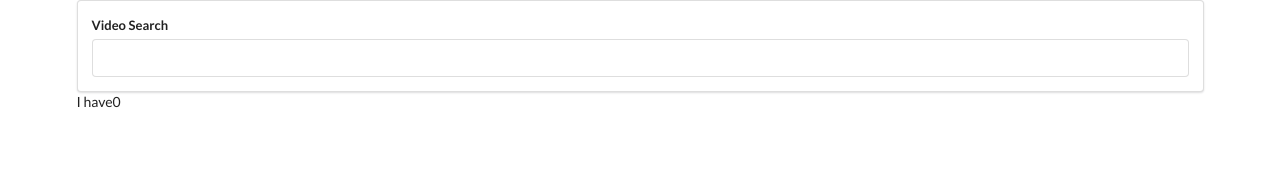
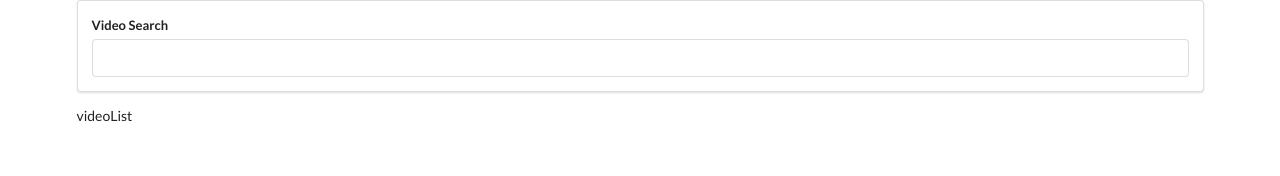
Before and after one commit to LeumasCode/video-hooks, a React (Create React App) app: page / in a window 1280 px wide. Shown: the top 176 px of the page. Built offline with nearby package versions, Linux system fonts and the light colour scheme.

Commit message:
passing state as props

```diff
--- a/src/components/App.js
+++ b/src/components/App.js
@@ -1,6 +1,7 @@
 import React, { Component } from "react";
 import SearchBar from "./SearchBar";
 import youtube from "../apis/Youtube";
+import VideoList from "./VideoList";
 
 class App extends Component {
   state = { videos: [] };
@@ -17,8 +18,8 @@
   render() {
     return (
       <div className="ui container">
-        <SearchBar onFormSubmit={this.onTermSubmit} />I have
-        {this.state.videos.length}
+        <SearchBar onFormSubmit={this.onTermSubmit} />
+        <VideoList videos={this.state.videos} />
       </div>
     );
   }
--- /dev/null
+++ b/src/components/VideoList.js
@@ -0,0 +1,12 @@
+import React from 'react'
+
+const VideoList = (props) => {
+    console.log(props.videos);
+    return (
+        <div>
+            videoList
+        </div>
+    )
+}
+
+export default VideoList
```
Also changed, not shown: 1 other file (tests, documents, lock files or other folders).
